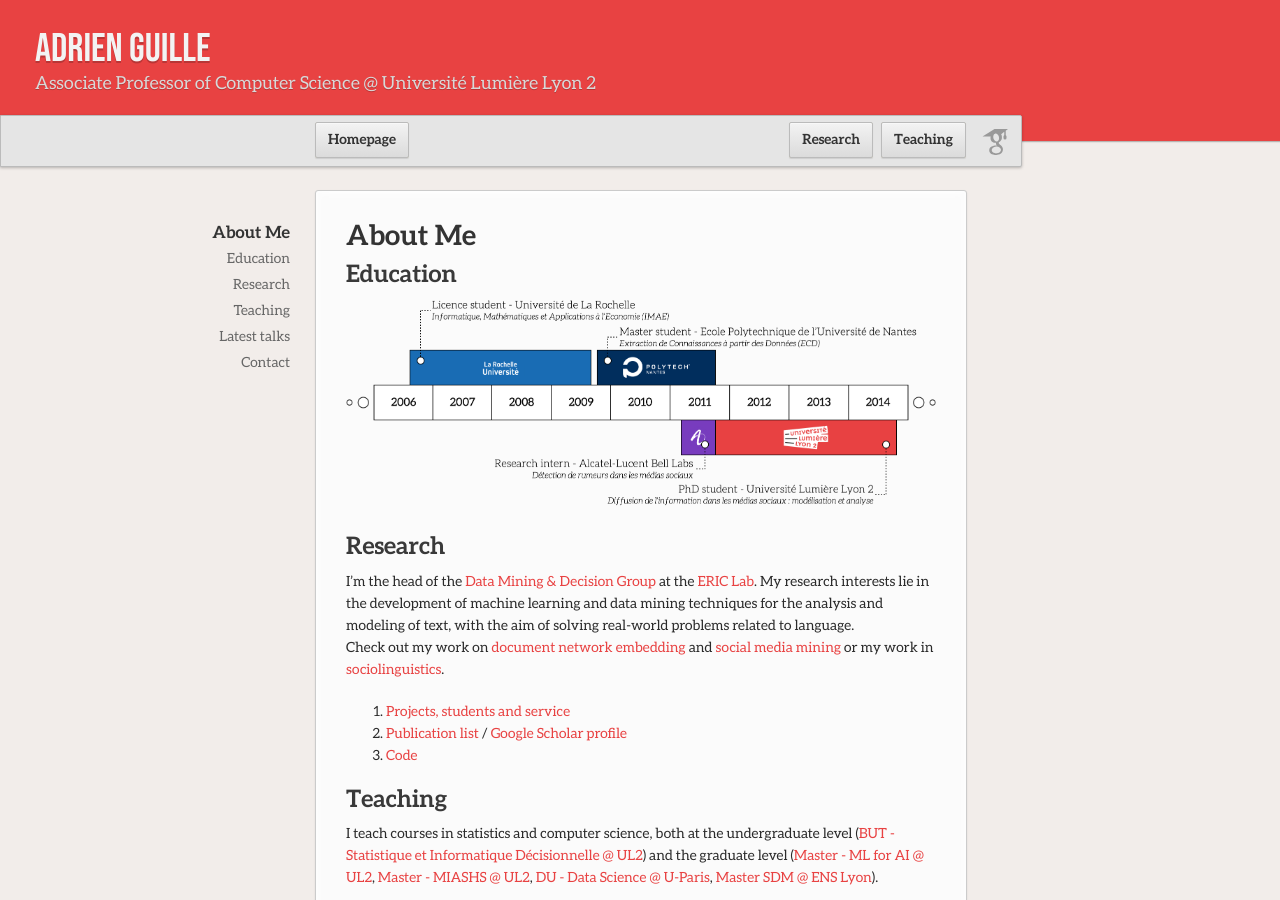
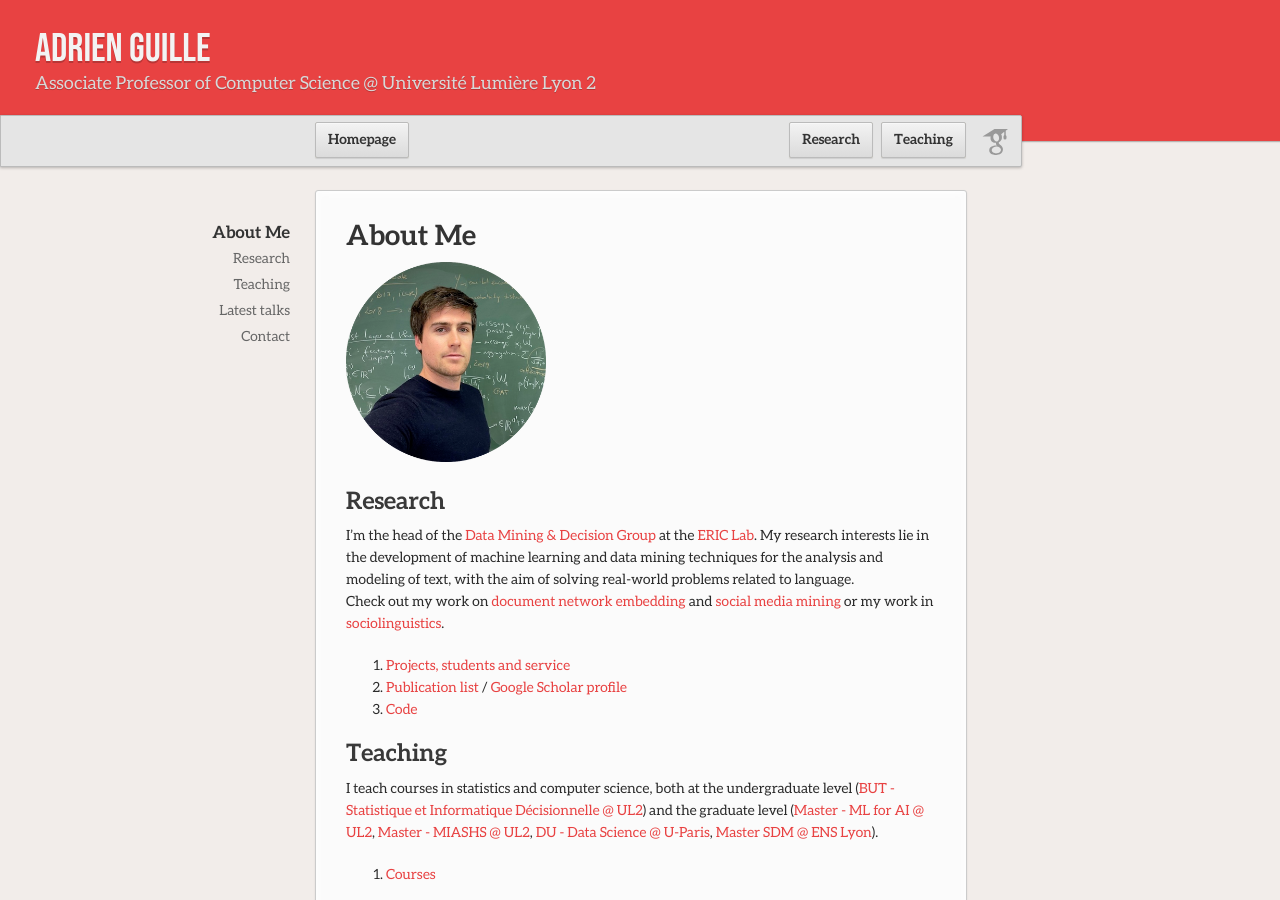
Before and after one commit to AdrienGuille/adrienguille.github.io, a Jekyll site: the page built from index.md, in a window 1280 px wide and 900 px high. Built offline with Jekyll 4.4.1, drawn with Linux system fonts in a browser that asks for light colours; our own code applies the rules of GitHub Pages for plain Markdown files.

Commit message:
Update index.md

```diff
--- a/index.md
+++ b/index.md
@@ -1,8 +1,6 @@
 # About Me
 
-## Education
-
-![Visual resume](https://adrienguille.github.io/assets/images/visual_resume.png)
+<img src="https://github.com/AdrienGuille/adrienguille.github.io/blob/main/assets/images/avatar.png?raw=true" width="200"/>
 
 ## Research
 
```
